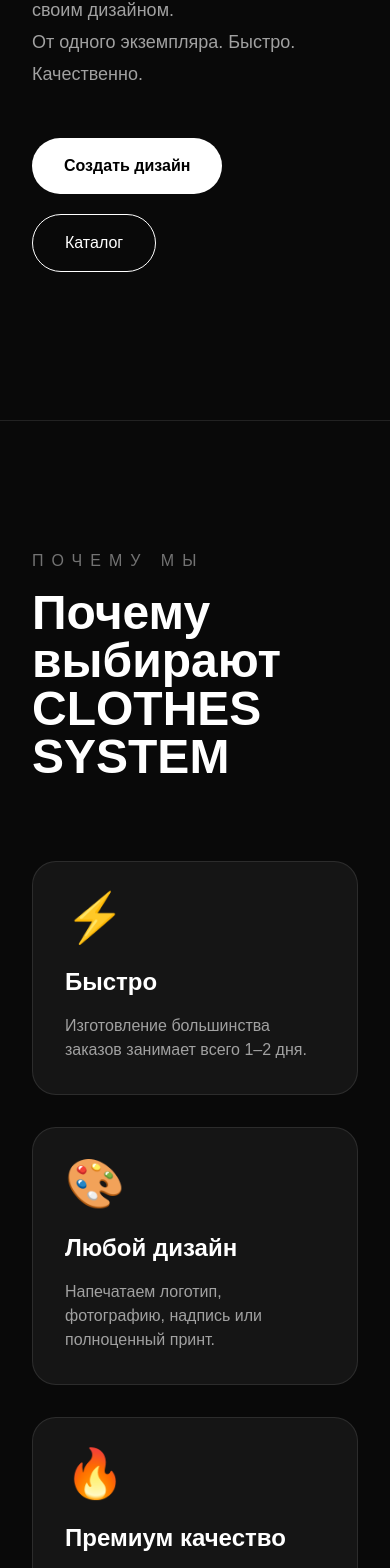
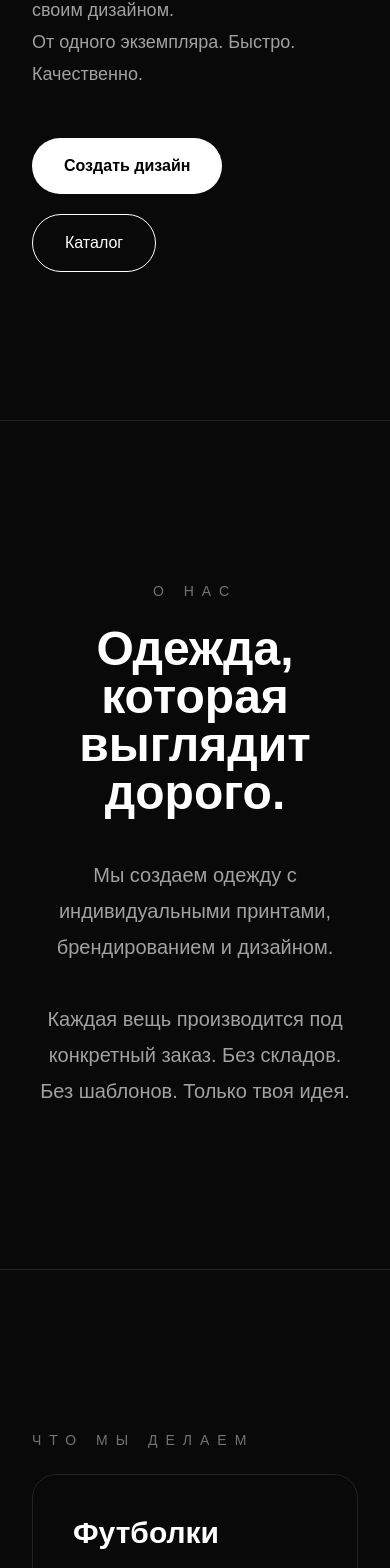
Before and after one commit to ShaBuxa/clothes-system, a Next.js app: page / in a window 390 px wide. Shown: the part 424-1992 px from the top of the page. Built offline with nearby package versions, Linux system fonts and the light colour scheme.

Commit message:
Fix landing page

```diff
--- a/app/page.tsx
+++ b/app/page.tsx
@@ -25,7 +25,6 @@
             </h1>
 
             <p className="mt-8 max-w-lg text-lg leading-8 text-neutral-400">
-
               Создай футболку, худи или мерч
               со своим дизайном.
 
@@ -36,21 +35,16 @@
               Быстро.
 
               Качественно.
-
             </p>
 
             <div className="mt-12 flex flex-wrap gap-5">
 
               <button className="rounded-full bg-white px-8 py-4 font-semibold text-black transition duration-300 hover:scale-105">
-
                 Создать дизайн
-
               </button>
 
               <button className="rounded-full border border-white px-8 py-4 transition duration-300 hover:bg-white hover:text-black">
-
                 Каталог
-
               </button>
 
             </div>
@@ -77,69 +71,89 @@
 
         </div>
 
-      </section>      {/* WHY US */}
+      </section>      {/* ABOUT */}
 
-      <section className="border-t border-white/10 py-32">
+      <section className="border-y border-white/10 py-40">
+
+        <div className="mx-auto max-w-6xl px-8 text-center">
+
+          <p className="mb-6 text-sm uppercase tracking-[8px] text-neutral-500">
+            О НАС
+          </p>
+
+          <h2 className="text-5xl font-black md:text-7xl">
+            Одежда,
+            <br />
+            которая выглядит
+            <br />
+            дорого.
+          </h2>
+
+          <p className="mx-auto mt-10 max-w-3xl text-xl leading-9 text-neutral-400">
+            Мы создаем одежду с индивидуальными принтами,
+            брендированием и дизайном.
+
+            <br /><br />
+
+            Каждая вещь производится
+            под конкретный заказ.
+            Без складов.
+            Без шаблонов.
+            Только твоя идея.
+          </p>
+
+        </div>
+
+      </section>
+
+      {/* SERVICES */}
+
+      <section className="py-40">
 
         <div className="mx-auto max-w-7xl px-8">
 
-          <p className="mb-4 uppercase tracking-[8px] text-neutral-500">
-            Почему мы
+          <p className="mb-6 text-sm uppercase tracking-[8px] text-neutral-500">
+            ЧТО МЫ ДЕЛАЕМ
           </p>
 
-          <h2 className="text-5xl font-black md:text-6xl">
-            Почему выбирают
-            <br />
-            CLOTHES SYSTEM
-          </h2>
+          <div className="grid gap-8 md:grid-cols-3">
 
-          <div className="mt-20 grid gap-8 md:grid-cols-2 xl:grid-cols-4">
+            <div className="rounded-3xl border border-white/10 p-10">
+              <h3 className="mb-4 text-3xl font-bold">
+                Футболки
+              </h3>
 
-            <div className="rounded-3xl border border-white/10 bg-white/5 p-8 transition hover:-translate-y-2 hover:border-white/30">
-              <div className="mb-6 text-5xl">⚡</div>
-              <h3 className="mb-4 text-2xl font-bold">
-                Быстро
-              </h3>
-              <p className="text-neutral-400">
-                Изготовление большинства заказов
-                занимает всего 1–2 дня.
+              <p className="leading-8 text-neutral-400">
+                Oversize,
+                классические,
+                премиальный хлопок,
+                любые размеры.
               </p>
             </div>
 
-            <div className="rounded-3xl border border-white/10 bg-white/5 p-8 transition hover:-translate-y-2 hover:border-white/30">
-              <div className="mb-6 text-5xl">🎨</div>
-              <h3 className="mb-4 text-2xl font-bold">
-                Любой дизайн
+            <div className="rounded-3xl border border-white/10 p-10">
+              <h3 className="mb-4 text-3xl font-bold">
+                Худи
               </h3>
-              <p className="text-neutral-400">
-                Напечатаем логотип,
-                фотографию,
-                надпись
-                или полноценный принт.
+
+              <p className="leading-8 text-neutral-400">
+                Индивидуальный дизайн,
+                логотипы,
+                надписи,
+                брендирование.
               </p>
             </div>
 
-            <div className="rounded-3xl border border-white/10 bg-white/5 p-8 transition hover:-translate-y-2 hover:border-white/30">
-              <div className="mb-6 text-5xl">🔥</div>
-              <h3 className="mb-4 text-2xl font-bold">
-                Премиум качество
+            <div className="rounded-3xl border border-white/10 p-10">
+              <h3 className="mb-4 text-3xl font-bold">
+                Мерч
               </h3>
-              <p className="text-neutral-400">
-                Используем качественные ткани
-                и профессиональную печать,
-                которая не трескается.
-              </p>
-            </div>
 
-            <div className="rounded-3xl border border-white/10 bg-white/5 p-8 transition hover:-translate-y-2 hover:border-white/30">
-              <div className="mb-6 text-5xl">🚚</div>
-              <h3 className="mb-4 text-2xl font-bold">
-                Доставка
-              </h3>
-              <p className="text-neutral-400">
-                Отправляем заказы
-                по Алматы
-                и всему Казахстану.
+              <p className="leading-8 text-neutral-400">
+                Для брендов,
+                компаний,
+                мероприятий
+                и команд.
               </p>
             </div>
 
@@ -147,235 +161,37 @@
 
         </div>
 
-      </section>      {/* CATALOG */}
+      </section>      {/* CTA */}
 
-      <section className="py-32">
+      <section className="border-t border-white/10 py-40">
 
-        <div className="mx-auto max-w-7xl px-8">
+        <div className="mx-auto max-w-5xl px-8 text-center">
 
-          <p className="mb-4 uppercase tracking-[8px] text-neutral-500">
-            Каталог
+          <p className="mb-6 text-sm uppercase tracking-[8px] text-neutral-500">
+            ГОТОВ?
           </p>
 
-          <h2 className="text-5xl font-black md:text-6xl">
-            Выберите
+          <h2 className="text-5xl font-black md:text-7xl">
+            СОЗДАЙ
             <br />
-            изделие
+            СВОЕ.
           </h2>
 
-          <div className="mt-20 grid gap-8 md:grid-cols-2 xl:grid-cols-4">
-
-            <div className="overflow-hidden rounded-3xl border border-white/10 bg-white/5 transition hover:scale-[1.03]">
-
-              <img
-                src="/shirt.jpg"
-                alt="Футболка"
-                className="h-[320px] w-full object-cover"
-              />
-
-              <div className="p-6">
-
-                <h3 className="text-2xl font-bold">
-                  Футболки
-                </h3>
-
-                <p className="mt-3 text-neutral-400">
-                  Классические и Oversize
-                </p>
-
-              </div>
-
-            </div>
-
-            <div className="overflow-hidden rounded-3xl border border-white/10 bg-white/5 transition hover:scale-[1.03]">
-
-              <img
-                src="/hoodie.jpg"
-                alt="Худи"
-                className="h-[320px] w-full object-cover"
-              />
-
-              <div className="p-6">
-
-                <h3 className="text-2xl font-bold">
-                  Худи
-                </h3>
-
-                <p className="mt-3 text-neutral-400">
-                  Oversize Premium
-                </p>
-
-              </div>
-
-            </div>
-
-            <div className="overflow-hidden rounded-3xl border border-white/10 bg-white/5 transition hover:scale-[1.03]">
-
-              <img
-                src="/sweatshirt.jpg"
-                alt="Свитшоты"
-                className="h-[320px] w-full object-cover"
-              />
-
-              <div className="p-6">
-
-                <h3 className="text-2xl font-bold">
-                  Свитшоты
-                </h3>
-
-                <p className="mt-3 text-neutral-400">
-                  Для любых принтов
-                </p>
-
-              </div>
-
-            </div>
-
-            <div className="overflow-hidden rounded-3xl border border-white/10 bg-white/5 transition hover:scale-[1.03]">
-
-              <img
-                src="/cap.jpg"
-                alt="Кепки"
-                className="h-[320px] w-full object-cover"
-              />
-
-              <div className="p-6">
-
-                <h3 className="text-2xl font-bold">
-                  Кепки
-                </h3>
-
-                <p className="mt-3 text-neutral-400">
-                  Индивидуальная вышивка и печать
-                </p>
-
-              </div>
-
-            </div>
-
-          </div>
-
-        </div>
-
-      </section>      {/* GALLERY */}
-
-      <section className="border-t border-white/10 py-32">
-
-        <div className="mx-auto max-w-7xl px-8">
-
-          <p className="mb-4 uppercase tracking-[8px] text-neutral-500">
-            Наши работы
+          <p className="mx-auto mt-8 max-w-2xl text-xl text-neutral-400">
+            Создай одежду,
+            которую невозможно купить
+            в магазине.
           </p>
 
-          <h2 className="text-5xl font-black md:text-6xl">
-            Реальные
-            <br />
-            заказы
-          </h2>
+          <div className="mt-14 flex justify-center gap-6">
 
-          <div className="mt-20 grid gap-6 md:grid-cols-2 xl:grid-cols-3">
+            <button className="rounded-full bg-white px-10 py-5 text-lg font-bold text-black transition hover:scale-105">
+              Создать дизайн
+            </button>
 
-            <img
-              src="/work1.jpg"
-              alt="Работа 1"
-              className="h-[420px] w-full rounded-3xl object-cover transition duration-300 hover:scale-[1.02]"
-            />
-
-            <img
-              src="/work2.jpg"
-              alt="Работа 2"
-              className="h-[420px] w-full rounded-3xl object-cover transition duration-300 hover:scale-[1.02]"
-            />
-
-            <img
-              src="/work3.jpg"
-              alt="Работа 3"
-              className="h-[420px] w-full rounded-3xl object-cover transition duration-300 hover:scale-[1.02]"
-            />
-
-            <img
-              src="/work4.jpg"
-              alt="Работа 4"
-              className="h-[420px] w-full rounded-3xl object-cover transition duration-300 hover:scale-[1.02]"
-            />
-
-            <img
-              src="/work5.jpg"
-              alt="Работа 5"
-              className="h-[420px] w-full rounded-3xl object-cover transition duration-300 hover:scale-[1.02]"
-            />
-
-            <img
-              src="/work6.jpg"
-              alt="Работа 6"
-              className="h-[420px] w-full rounded-3xl object-cover transition duration-300 hover:scale-[1.02]"
-            />
-
-          </div>
-
-        </div>
-
-      </section>      {/* REVIEWS */}
-
-      <section className="py-32">
-
-        <div className="mx-auto max-w-7xl px-8">
-
-          <p className="mb-4 uppercase tracking-[8px] text-neutral-500">
-            Отзывы
-          </p>
-
-          <h2 className="text-5xl font-black md:text-6xl">
-            Нам доверяют
-          </h2>
-
-          <div className="mt-20 grid gap-8 md:grid-cols-3">
-
-            <div className="rounded-3xl border border-white/10 bg-white/5 p-8">
-
-              <div className="mb-6 text-3xl">★★★★★</div>
-
-              <p className="leading-8 text-neutral-300">
-                Заказывал футболку со своим дизайном.
-                Качество ткани и печати просто отличное.
-              </p>
-
-              <p className="mt-8 font-bold">
-                — Артем
-              </p>
-
-            </div>
-
-            <div className="rounded-3xl border border-white/10 bg-white/5 p-8">
-
-              <div className="mb-6 text-3xl">★★★★★</div>
-
-              <p className="leading-8 text-neutral-300">
-                Сделали за один день.
-                Всё именно так, как хотел.
-              </p>
-
-              <p className="mt-8 font-bold">
-                — Максим
-              </p>
-
-            </div>
-
-            <div className="rounded-3xl border border-white/10 bg-white/5 p-8">
-
-              <div className="mb-6 text-3xl">★★★★★</div>
-
-              <p className="leading-8 text-neutral-300">
-                Уже второй раз заказываю.
-                Лучшее качество печати,
-                которое видел.
-              </p>
-
-              <p className="mt-8 font-bold">
-                — Данияр
-              </p>
-
-            </div>
+            <button className="rounded-full border border-white px-10 py-5 text-lg transition hover:bg-white hover:text-black">
+              WhatsApp
+            </button>
 
           </div>
 
@@ -383,53 +199,6 @@
 
       </section>
 
-      {/* CTA */}
-
-      <section className="border-y border-white/10 py-40">
-
-        <div className="mx-auto max-w-5xl px-8 text-center">
-
-          <p className="uppercase tracking-[8px] text-neutral-500">
-            CLOTHES SYSTEM
-          </p>
-
-          <h2 className="mt-6 text-6xl font-black leading-tight md:text-8xl">
-
-            НЕ ИЩИ.
-
-            <br />
-
-            СОЗДАЙ СВОЁ.
-
-          </h2>
-
-          <p className="mx-auto mt-8 max-w-2xl text-xl text-neutral-400">
-
-            Создай одежду,
-            которую невозможно купить
-            в магазине.
-
-          </p>
-
-          <div className="mt-14 flex justify-center gap-6">
-
-            <button className="rounded-full bg-white px-10 py-5 text-lg font-bold text-black transition hover:scale-105">
-
-              Создать дизайн
-
-            </button>
-
-            <button className="rounded-full border border-white px-10 py-5 text-lg transition hover:bg-white hover:text-black">
-
-              WhatsApp
-
-            </button>
-
-          </div>
-
-        </div>
-
-      </section>
     </main>
   );
 }
```
